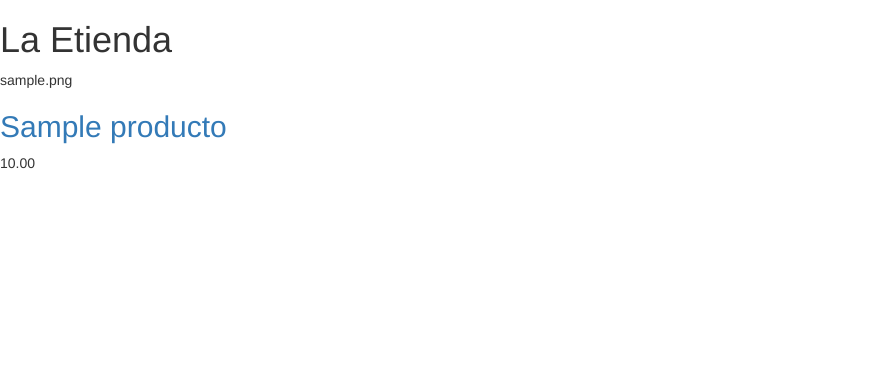
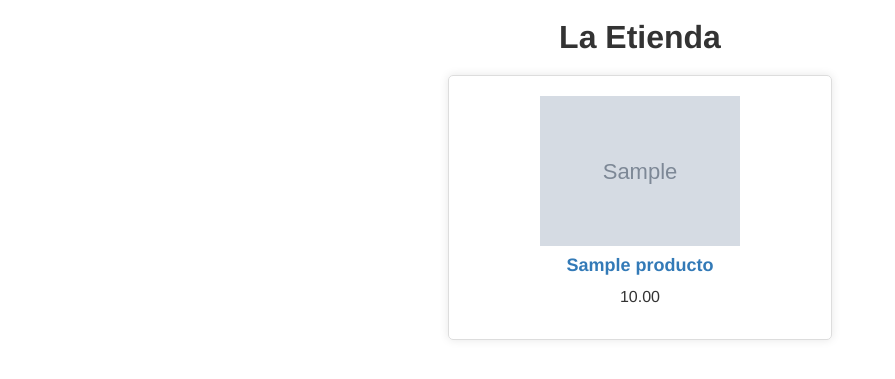
Before and after one commit to arriazatomas/my-first-blog, a Django app: page / in a window 1280 px wide. Shown: the top 379 px of the page, without its empty margins (0-895 px from the left). Run offline with Django 3.2, Linux system fonts and the light colour scheme; tables that the repository leaves empty hold one stand-in row (values such as "Sample post"); grey boxes marked "Sample" are stand-in pictures; some libraries are stand-ins or nearby versions.

Commit message:
Cambie algun HTML y agrego CSS.

```diff
--- a/ecommerce/settings.py
+++ b/ecommerce/settings.py
@@ -121,11 +121,12 @@ USE_TZ = True
 
 STATIC_URL = '/static/'
 STATIC_ROOT = BASE_DIR / 'static'
+STATICFILES_DIRS = (os.path.join(BASE_DIR, 'etienda/static')),
 
 # Default primary key field type
 # https://docs.djangoproject.com/en/3.2/ref/settings/#default-auto-field
 
 DEFAULT_AUTO_FIELD = 'django.db.models.BigAutoField'
 
-MEDIA_ROOT = os.path.join(BASE_DIR, 'media')
+MEDIA_ROOT = BASE_DIR / 'media'
 MEIDA_URL = '/media/'
--- a/etienda/static/css/productos.css
+++ b/etienda/static/css/productos.css
@@ -0,0 +1,85 @@
+.pagina-general {
+    display: flex;
+    flex-direction: column;
+    align-items: center;
+    justify-content: center;
+    background-color: rgb(0, 225, 255);
+}
+
+.producto {
+    display: flex;
+    flex-direction: column;
+    align-items: center;
+    justify-content: center;
+    width: 100%;
+    max-width: 960px;
+    margin: 0 auto;
+    padding: 20px;
+    border: 1px solid #ddd;
+    border-radius: 5px;
+    box-shadow: 0 0 10px rgba(0, 0, 0, 0.1);
+}
+
+.producto img{
+    max-width: 200px;
+    max-height: 200px;
+    object-fit: contain;
+}
+
+.producto h2 {
+    margin: 10px 0;
+    font-size: 18px;
+    font-weight: bold;
+    text-align: center;
+}
+
+.producto p {
+    font-size: 16px;
+    font-weight: normal;
+    text-align: center;
+}
+
+@media (min-width: 768px) {
+.productos {
+    flex-direction: row;
+    flex-wrap: wrap;
+}
+
+.producto {
+    width: 30%;
+}
+}
+
+/*----------------------------------------------------*/
+
+.titulo {
+    text-align: center;
+}
+
+.titulo h1 {
+    font-size: 100px;
+    font-weight: bold;
+    margin: 20px 0;
+}
+
+@media (min-width: 768px) {
+.titulo h1 {
+    font-size: 32px;
+}
+}
+
+.titulo h1 {
+    animation: entrada 1s ease-in-out;
+}
+
+@keyframes entrada {
+from {
+    opacity: 0;
+    transform: translateY(-20px);
+}
+
+to {
+    opacity: 1;
+    transform: translateY(0);
+}
+}
--- a/etienda/templates/etienda/base.html
+++ b/etienda/templates/etienda/base.html
@@ -3,9 +3,9 @@
 <html>
     <head>
         <title>Etienda</title>
+        <link type="text/css" rel="stylesheet" href='{% static "css/productos.css" %}'>
         <link rel="stylesheet" href="//maxcdn.bootstrapcdn.com/bootstrap/3.2.0/css/bootstrap.min.css">
         <link rel="stylesheet" href="//maxcdn.bootstrapcdn.com/bootstrap/3.2.0/css/bootstrap-theme.min.css">
-        <link rel="stylesheet" href="{% static 'css/productos.css' %}">
     </head>
     <body>
         <div class="titulo">
@@ -15,7 +15,7 @@
             <h1>La Etienda</h1>
         </div>
 
-        <div>
+        <div class="pagina_general">
             {% block content %}
             {% endblock %}
         </div>
--- a/etienda/templates/etienda/producto_detallado.html
+++ b/etienda/templates/etienda/producto_detallado.html
@@ -1,7 +1,7 @@
 {% extends "etienda/base.html" %}
 
 {% block content %}
-    <div class="detalle_producto">
+    <div class="producto">
         {% if user.is_authenticated %}
         <a class="btn btn-default" href="{% url 'producto_editar' pk=producto.pk %}"><span class="glyphicon glyphicon-pencil"></span></a>
         {% endif %}
--- a/etienda/templates/etienda/productos.html
+++ b/etienda/templates/etienda/productos.html
@@ -2,8 +2,8 @@
 
 {% block content %}
     {% for producto in productos %}
-        <div>
-            <p> {{ producto.image }}</p>
+        <div class="producto">
+            <img src="{{ producto.image.url }}" alt="">
             <h2><a href="{% url 'producto_detallado' pk=producto.pk %}">{{ producto.title }}</a></h2>
             <p>{{ producto.price }}</p>
         </div>
```
